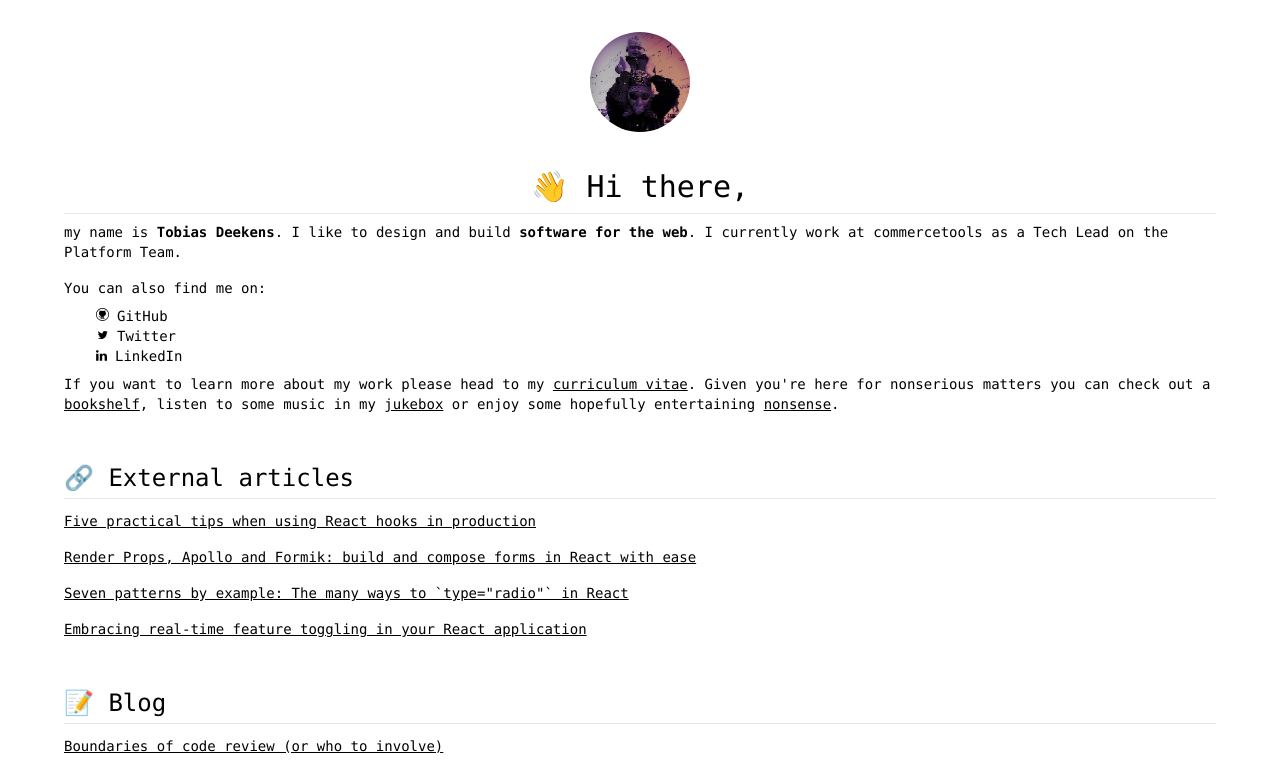
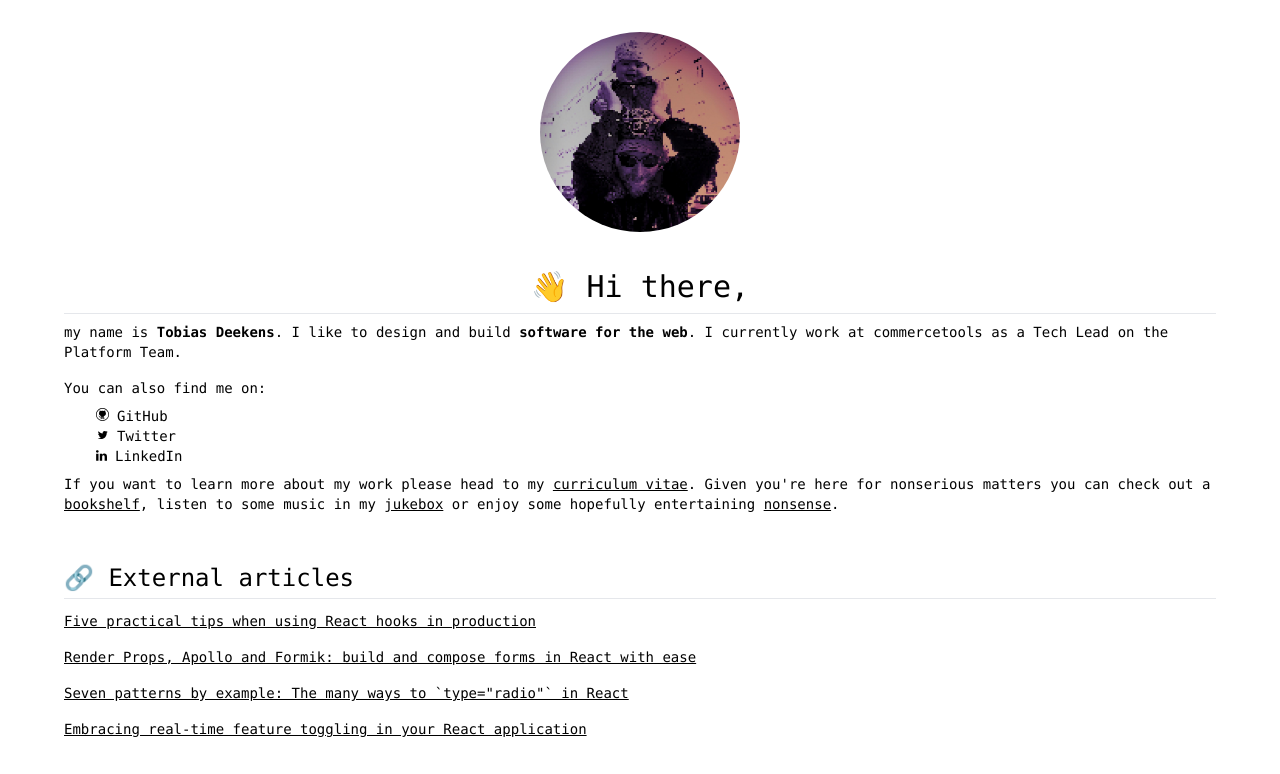
Before and after one commit to tdeekens/tdeekens.name, a Next.js app: page / in a window 1280 px wide. Shown: the top 774 px of the page. Built offline with nearby package versions, Linux system fonts and the light colour scheme.

Commit message:
chore: make profile images bigger

```diff
--- a/pages/index.tsx
+++ b/pages/index.tsx
@@ -26,11 +26,11 @@ const Home = (props: THomeProps) => (
       <section>
         <div className="flex-auto mb-8 text-center">
           <Image
-            className="object-cover rounded-full w-100 h-100"
+            className="object-cover rounded-full w-200 h-200"
             src="/me.jpg"
             alt="@tdeekens avatar"
-            width="100"
-            height="100"
+            width="200"
+            height="200"
           />
         </div>
         <Text.Headline as="h1" testId="index-welcome-heading">
```
